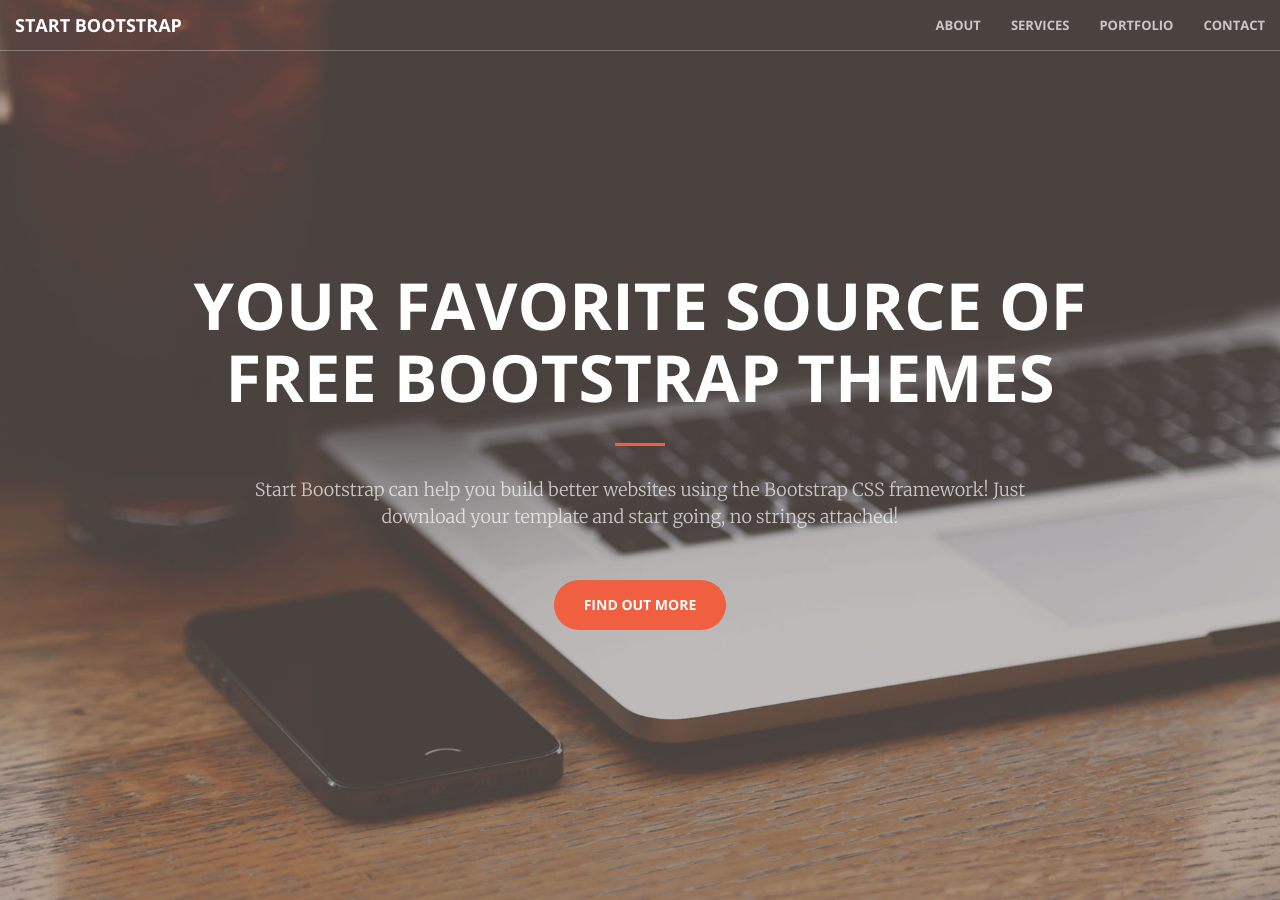
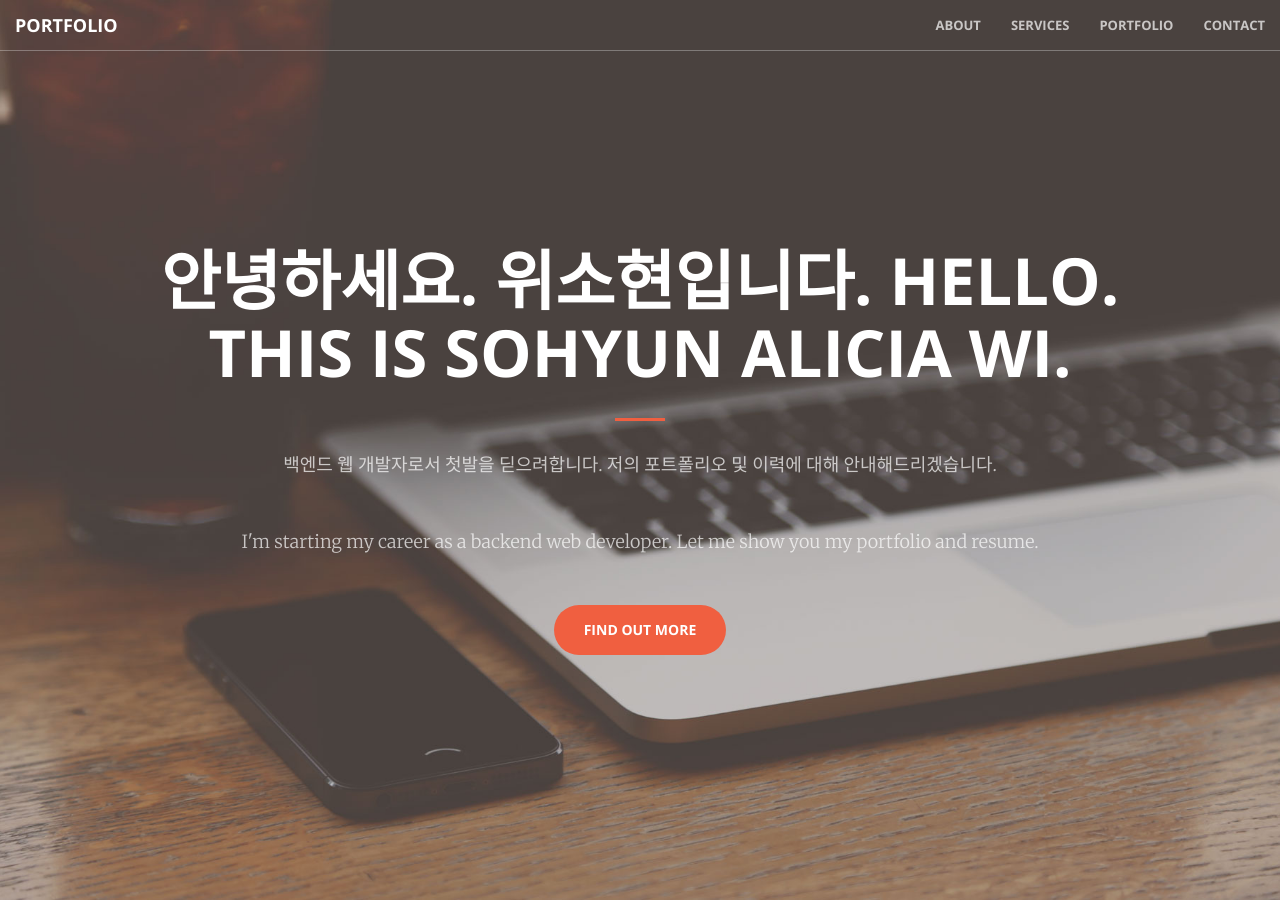
Before and after one commit to sohyun-alicia/sohyun-alicia.github.io, a Jekyll site: the page built from index.html, in a window 1280 px wide and 900 px high. Built offline with Jekyll 4.4.1, drawn with Linux system fonts in a browser that asks for light colours.

Commit message:
the first update

```diff
--- a/_includes/header.html
+++ b/_includes/header.html
@@ -1,9 +1,10 @@
 <header>
     <div class="header-content">
         <div class="header-content-inner">
-            <h1>Your Favorite Source of Free Bootstrap Themes</h1>
+            <h1>안녕하세요. 위소현입니다. Hello. This is Sohyun Alicia Wi.</h1>
             <hr>
-            <p>Start Bootstrap can help you build better websites using the Bootstrap CSS framework! Just download your template and start going, no strings attached!</p>
+            <p>백엔드 웹 개발자로서 첫발을 딛으려합니다. 저의 포트폴리오 및 이력에 대해 안내해드리겠습니다.</p>
+            <p>I'm starting my career as a backend web developer. Let me show you my portfolio and resume.</p>
             <a href="#about" class="btn btn-primary btn-xl page-scroll">Find Out More</a>
         </div>
     </div>
--- a/_includes/nav.html
+++ b/_includes/nav.html
@@ -8,7 +8,7 @@
                 <span class="icon-bar"></span>
                 <span class="icon-bar"></span>
             </button>
-            <a class="navbar-brand page-scroll" href="#page-top">Start Bootstrap</a>
+            <a class="navbar-brand page-scroll" href="#page-top">Portfolio</a>
         </div>
 
         <!-- Collect the nav links, forms, and other content for toggling -->
```
